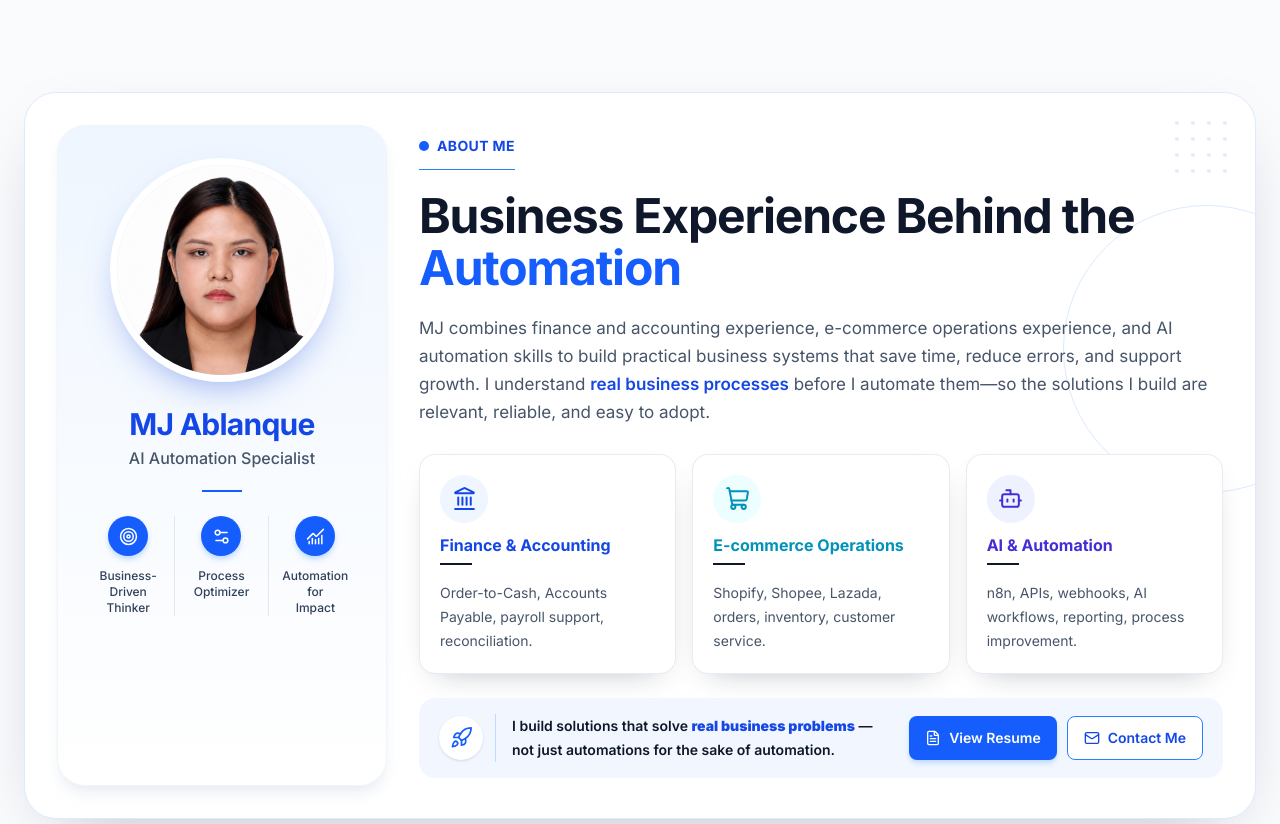
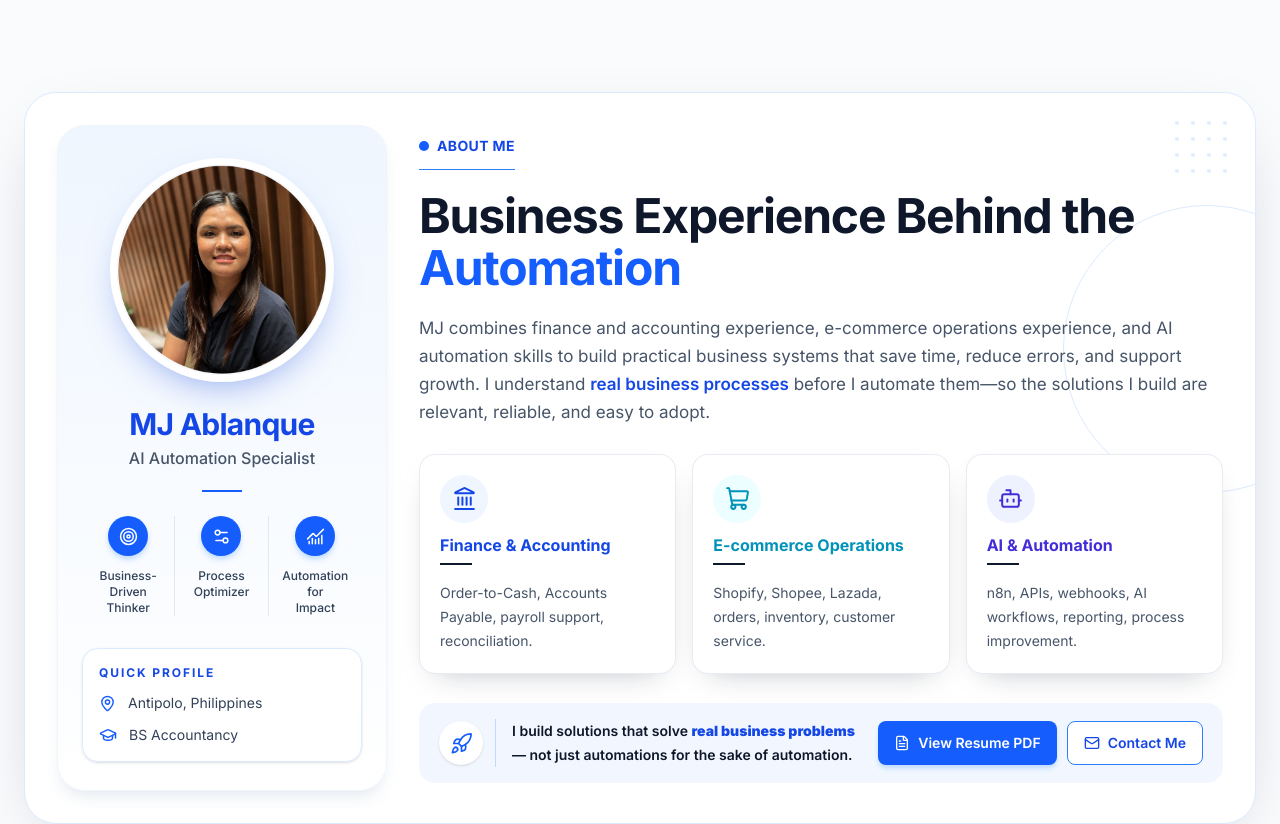
Before and after one commit to workflowlab-tech/ai-automation-portfolio, a Next.js app: page / in a window 1280 px wide. Shown: the part 3000-3824 px from the top of the page. Built offline with nearby package versions, Linux system fonts and the light colour scheme.

Commit message:
Update profile photo and add PDF resume

```diff
--- a/components/AboutSection.tsx
+++ b/components/AboutSection.tsx
@@ -4,8 +4,10 @@ import {
   Bot,
   ChartNoAxesCombined,
   FileText,
+  GraduationCap,
   Landmark,
   Mail,
+  MapPin,
   Rocket,
   Settings2,
   ShoppingCart,
@@ -62,10 +64,10 @@ export default function AboutSection() {
           <div className="relative grid gap-8 lg:grid-cols-[330px_minmax(0,1fr)] lg:items-stretch">
             <FadeIn>
               <aside className="h-full overflow-hidden rounded-[1.75rem] border border-slate-100 bg-gradient-to-b from-blue-50 to-white shadow-lg shadow-slate-200/70">
-                <div className="flex flex-col items-center px-6 pb-7 pt-8">
+                <div className="flex h-full flex-col items-center px-6 pb-7 pt-8">
                   <div className="relative h-52 w-52 overflow-hidden rounded-full border-[7px] border-white bg-blue-100 shadow-[0_15px_38px_-16px_rgba(29,78,216,0.55)] sm:h-56 sm:w-56">
                     <Image
-                      src="/about/mj-ablanque.png"
+                      src="/about/mj-ablanque-profile.jpeg"
                       alt={`${site.fullName} — portrait`}
                       fill
                       sizes="(max-width: 640px) 208px, 224px"
@@ -92,6 +94,24 @@ export default function AboutSection() {
                         </p>
                       </div>
                     ))}
+                  </div>
+
+                  <div className="mt-auto w-full pt-8">
+                    <div className="rounded-2xl border border-blue-100 bg-white/90 p-4 shadow-sm">
+                      <p className="text-xs font-bold uppercase tracking-[0.16em] text-blue-700">
+                        Quick Profile
+                      </p>
+                      <div className="mt-3 space-y-3 text-sm text-slate-700">
+                        <div className="flex items-center gap-3">
+                          <MapPin size={17} className="shrink-0 text-blue-600" aria-hidden="true" />
+                          <span>{site.location}</span>
+                        </div>
+                        <div className="flex items-center gap-3">
+                          <GraduationCap size={18} className="shrink-0 text-blue-600" aria-hidden="true" />
+                          <span>BS Accountancy</span>
+                        </div>
+                      </div>
+                    </div>
                   </div>
                 </div>
               </aside>
@@ -161,7 +181,7 @@ export default function AboutSection() {
                       className="inline-flex min-h-11 items-center justify-center gap-2 rounded-lg bg-blue-600 px-4 py-2.5 text-sm font-semibold text-white shadow-md shadow-blue-200 transition-colors hover:bg-blue-700"
                     >
                       <FileText size={16} aria-hidden="true" />
-                      View Resume
+                      View Resume PDF
                     </a>
                     <Link
                       href={site.contactHref}
--- a/data/site.ts
+++ b/data/site.ts
@@ -7,7 +7,7 @@ export const site = {
   github: "https://github.com/workflowlab-tech",
   githubHandle: "workflowlab-tech",
   location: "Antipolo, Philippines",
-  resumeHref: "/documents/Mary_Joyce_Ablanque_AI_Automation_Resume_FINAL.docx",
+  resumeHref: "/documents/Mary_Joyce_Ablanque_AI_Automation_Resume_FINAL.pdf",
   caseStudyHref: "/idol-fairies",
   projectsHref: "/projects",
   aboutHref: "/#about",
```
Also changed, not shown: public/about/mj-ablanque-profile.jpeg (added), 1 other file (tests, documents, lock files or other folders).
